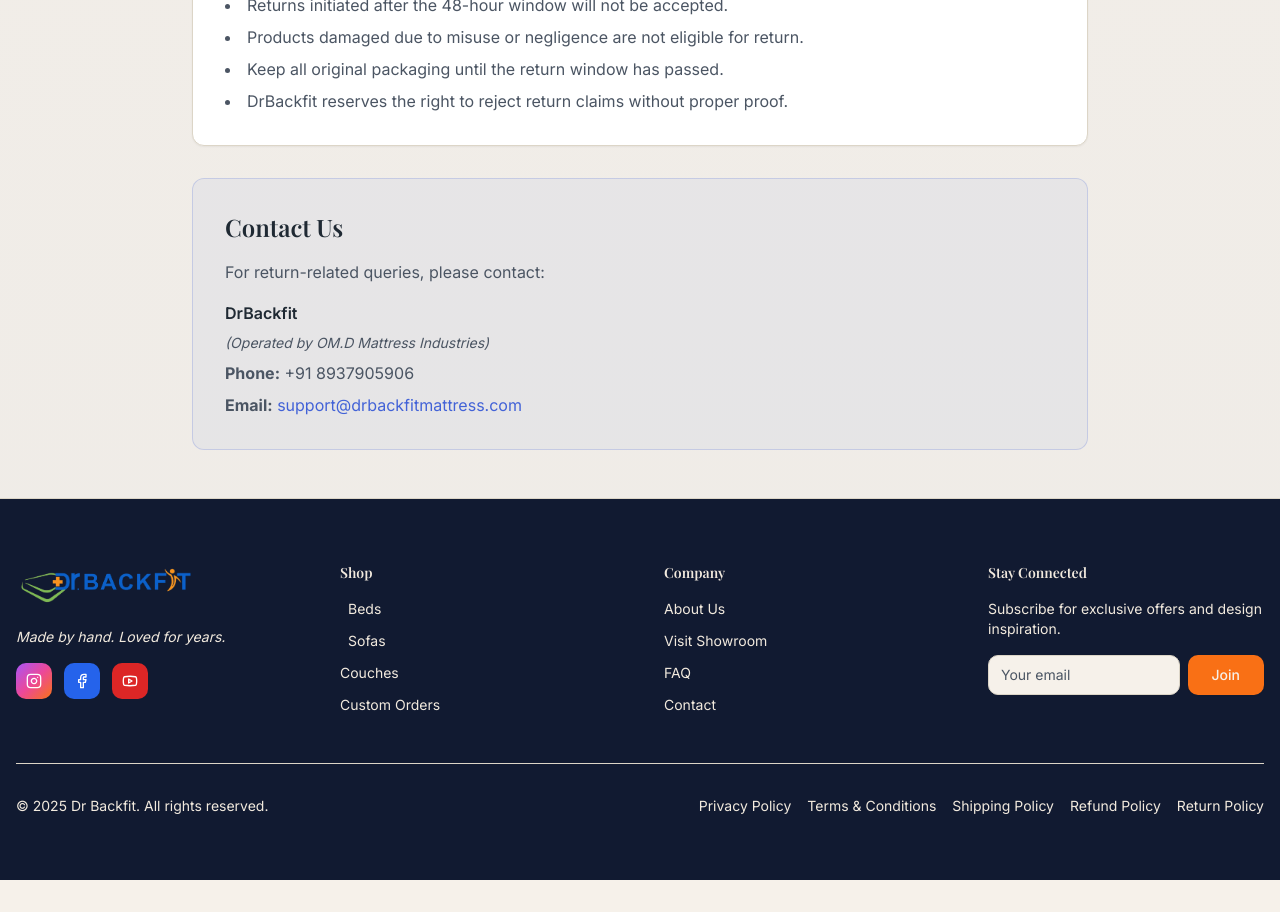
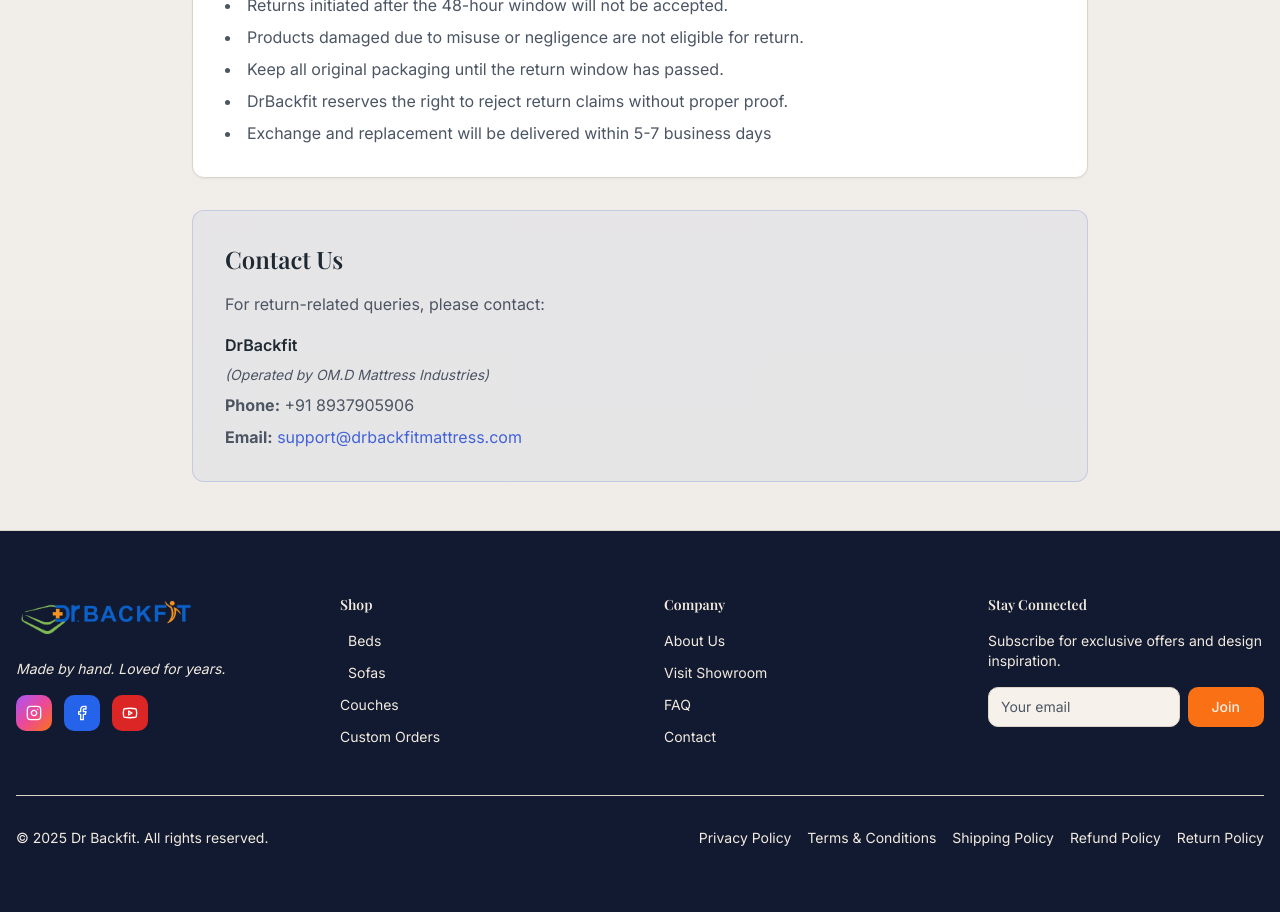
Before and after one commit to drbackfit-ux/drbackfit, a Next.js app: page /return-policy in a window 1280 px wide. Shown: the part 1860-2772 px from the top of the page. Before the commit the page ends 2740 px from the top, so only its background shows below. Built offline with nearby package versions, Linux system fonts and the light colour scheme; no server answers.

Commit message:
return policy page

```diff
--- a/src/app/return-policy/page.tsx
+++ b/src/app/return-policy/page.tsx
@@ -123,6 +123,7 @@
                                 <li>Products damaged due to misuse or negligence are not eligible for return.</li>
                                 <li>Keep all original packaging until the return window has passed.</li>
                                 <li>DrBackfit reserves the right to reject return claims without proper proof.</li>
+                                <li>Exchange and replacement will be delivered within 5-7 business days</li>
                             </ul>
                         </section>
 
```
